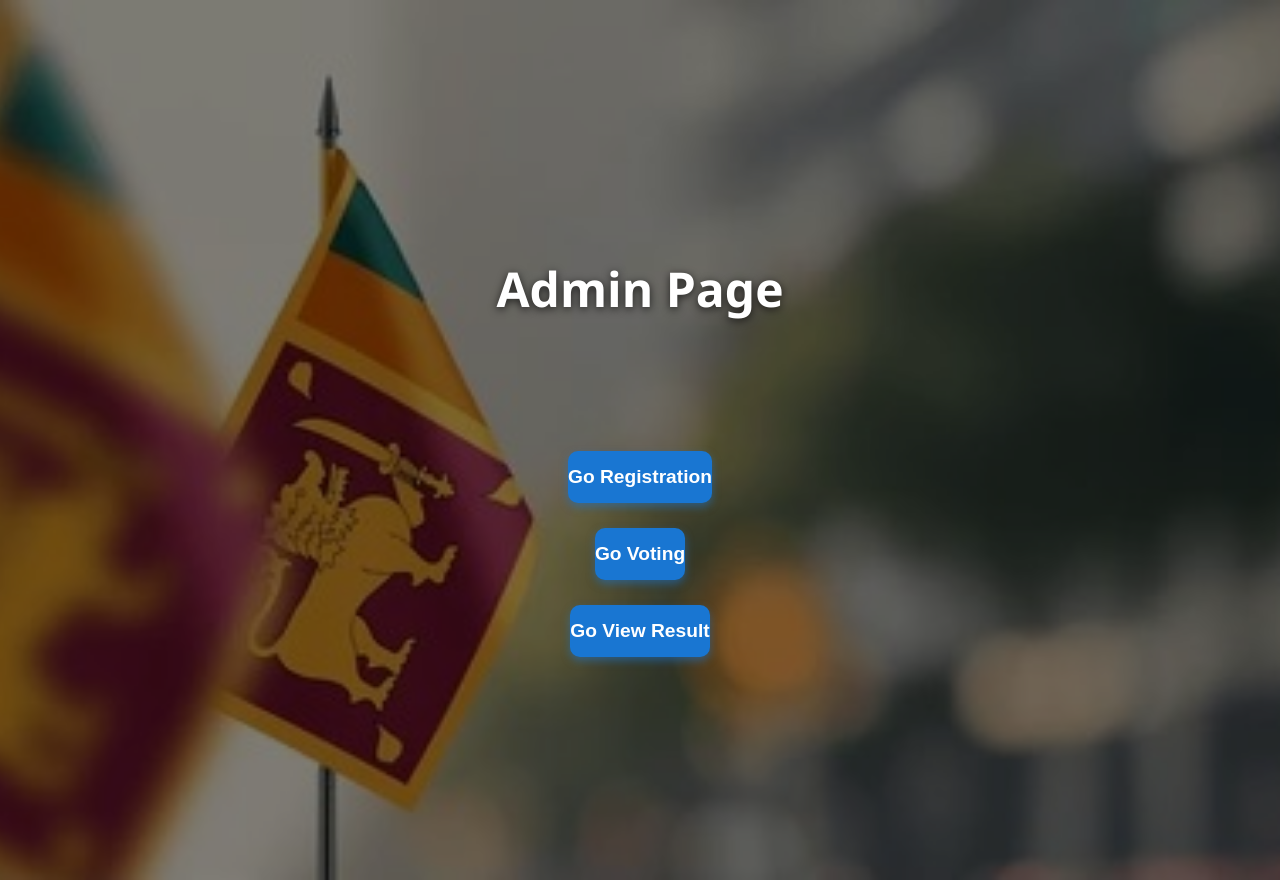
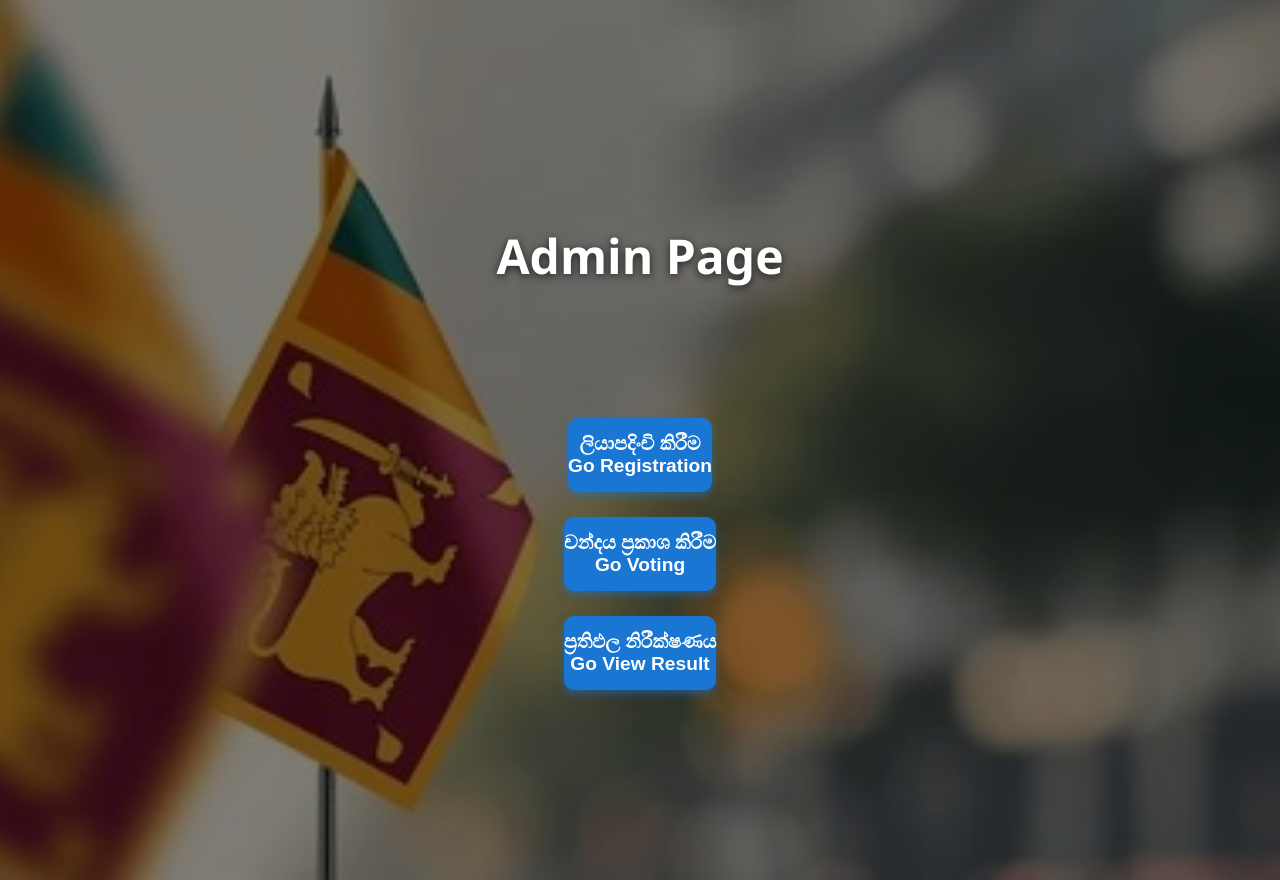
Before and after one commit to hemaniPer23/WEB-BASED-ELECTION-VOTING-SYSTEM, a React (Create React App) app in the folder forntend/: page /admininterface in a window 1280 px wide. Built offline with nearby package versions, Linux system fonts and the light colour scheme.

Commit message:
Design 🚀

```diff
--- a/forntend/src/AdminInterface.js
+++ b/forntend/src/AdminInterface.js
@@ -11,13 +11,13 @@ export default function Admin() {
       <h1 className="admin-title">Admin Page</h1>
       <div className="button-group">
         <button onClick={() => navigate('/choose')} className="admin-btn">
-          Go Registration
+          ලියාපදිංචි කිරීම <br/> Go Registration
         </button>
         <button onClick={() => navigate('/voting')} className="admin-btn">
-          Go Voting
+          චන්දය ප්‍රකාශ කිරීම <br/>Go Voting
         </button>
         <button onClick={() => navigate('/view-result')} className="admin-btn">
-          Go View Result
+          ප්‍රතිඵල නිරීක්ෂණය <br/>Go View Result
         </button>
       </div>
     </div>
--- a/forntend/src/Choose.js
+++ b/forntend/src/Choose.js
@@ -8,19 +8,19 @@ const Choose = () => {
   return (
 
     <div className="choose-container">
-      <h1 className="choose-title">Choose Registration Type</h1>
+      <h1 className="choose-title">ලියාපදිංචි කිරීම<br/>Choose Registration Type</h1>
       <div className="button-group">
         <button
           className="reg-button candidate-button"
           onClick={() => navigate('/registrationcandidate')}
-        >
+        >අපේක්ෂකයා ලියාපදිංචි කිරීම<br/>
           Registration Candidate
         </button>
         <button
           className="reg-button form-button"
           onClick={() => navigate('/registration')}
         >
-          Registration Voter
+          ඡන්දදායකයින් ලියාපදිංචි කිරීම <br/>Registration Voter
         </button>
 
         <button
```
